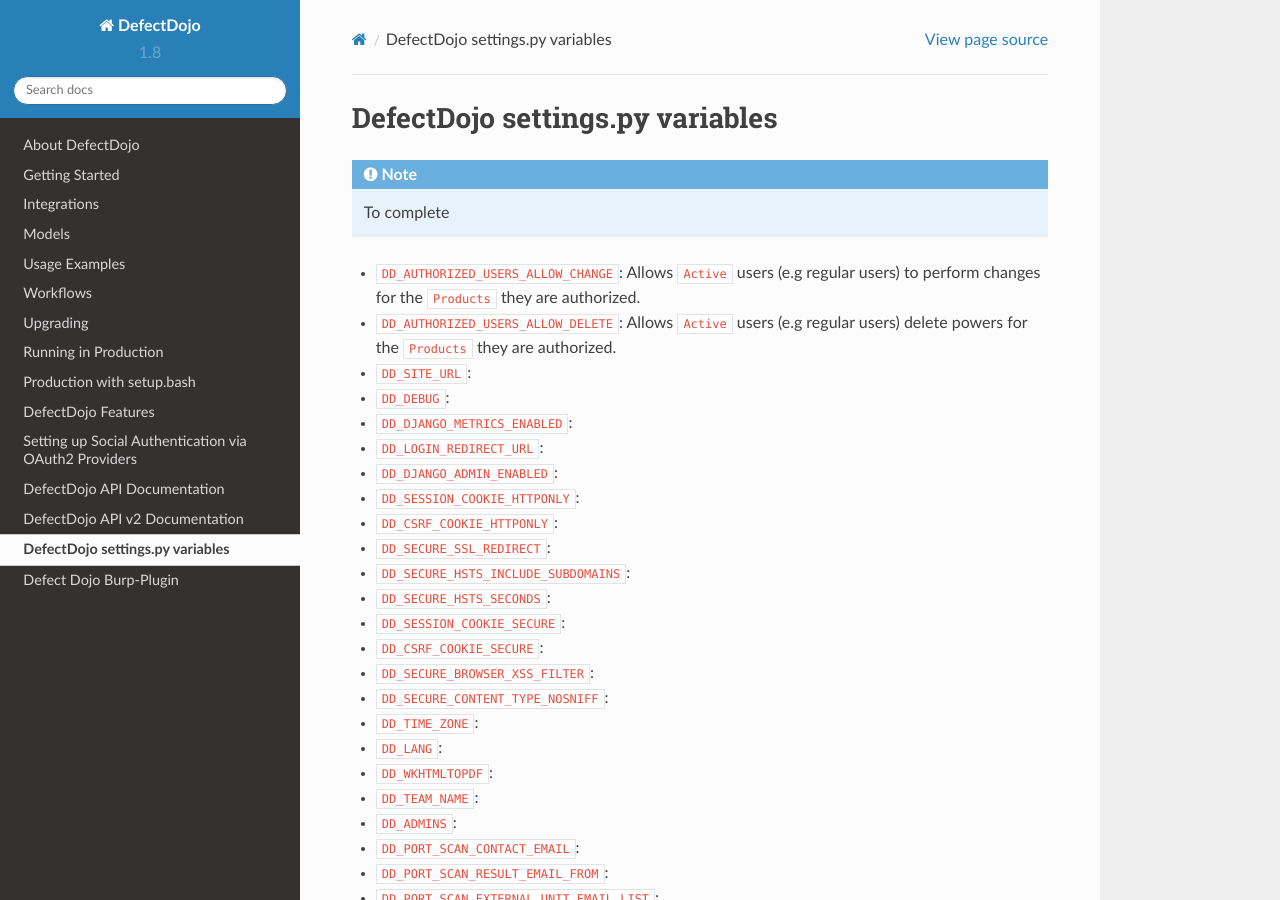
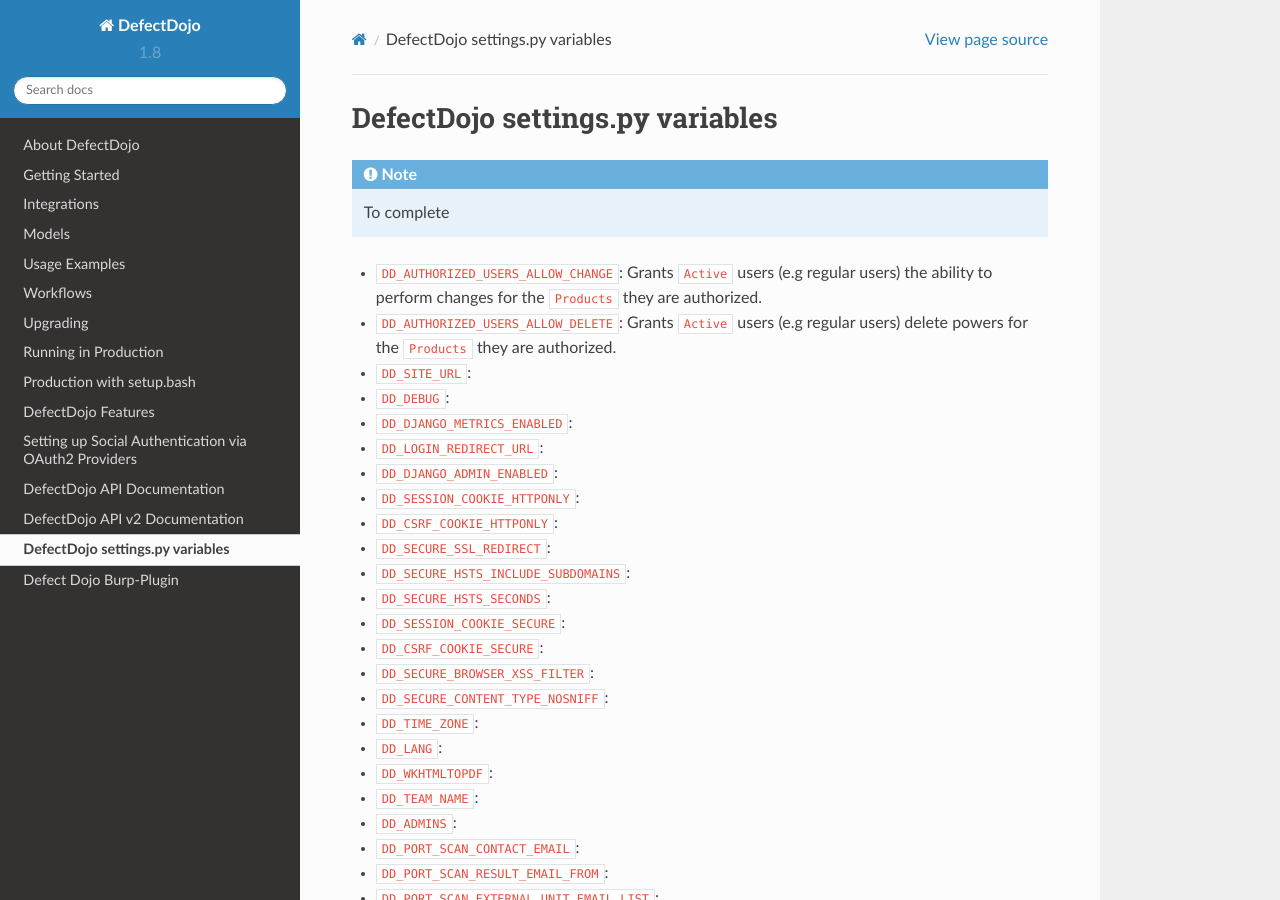
Before and after one commit to DefectDojo/Documentation, a Sphinx documentation site: the page built from docs/settings-docs.rst, in a window 1280 px wide and 900 px high. Built offline with Sphinx 7.4.7 and the Read the Docs theme 2.0.0, drawn with Linux system fonts in a browser that asks for light colours.

Commit message:
text mod

```diff
--- a/docs/settings-docs.rst
+++ b/docs/settings-docs.rst
@@ -4,8 +4,8 @@
 .. note::
    To complete
 
-* ``DD_AUTHORIZED_USERS_ALLOW_CHANGE``: Allows ``Active`` users (e.g regular users) to perform changes for the ``Products`` they are authorized.
-* ``DD_AUTHORIZED_USERS_ALLOW_DELETE``: Allows ``Active`` users (e.g regular users) delete powers for the ``Products`` they are authorized.
+* ``DD_AUTHORIZED_USERS_ALLOW_CHANGE``: Grants ``Active`` users (e.g regular users) the ability to perform changes for the ``Products`` they are authorized.
+* ``DD_AUTHORIZED_USERS_ALLOW_DELETE``: Grants ``Active`` users (e.g regular users) delete powers for the ``Products`` they are authorized.
 * ``DD_SITE_URL``:
 * ``DD_DEBUG``:
 * ``DD_DJANGO_METRICS_ENABLED``:
```
